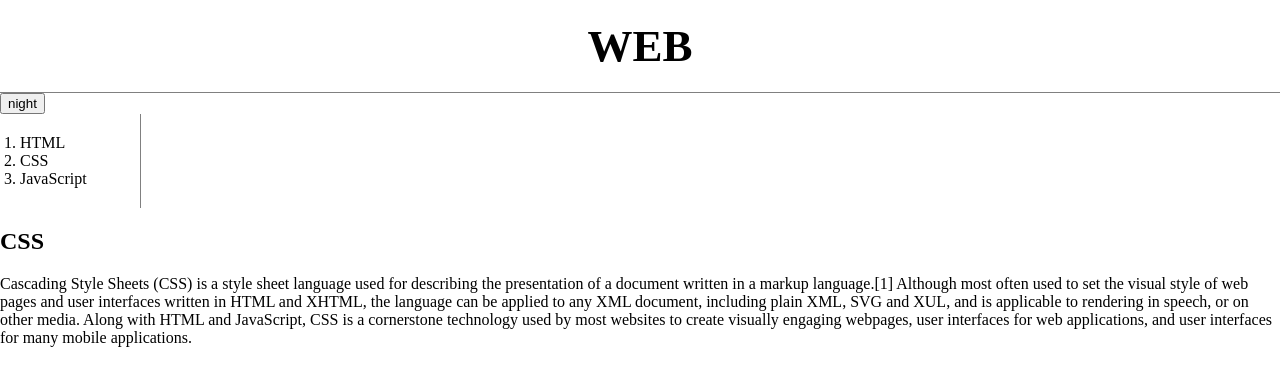
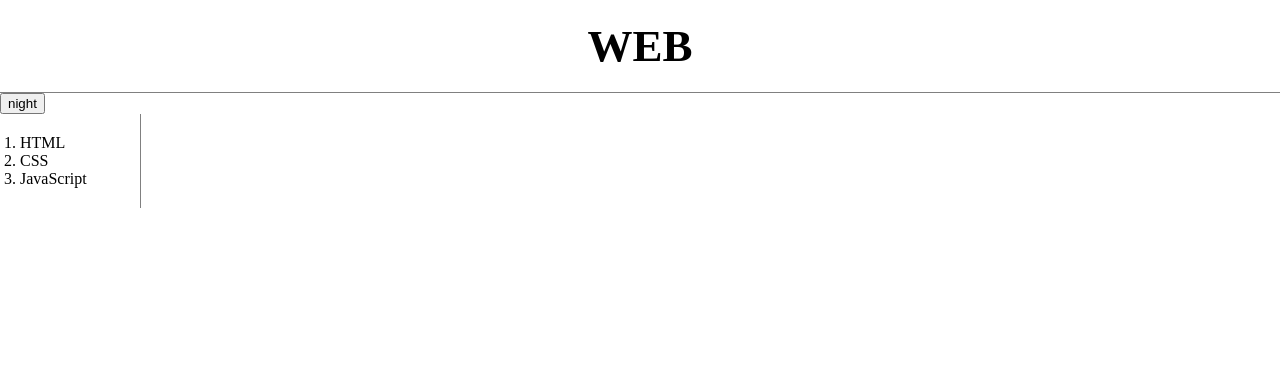
Before and after one commit to gzfkvcehk/my-first-web-site, a plain HTML site: page index.html in a window 1280 px wide. Drawn offline with Linux system fonts and the light colour scheme.

Commit message:
Update index.html

```diff
--- a/index.html
+++ b/index.html
@@ -57,13 +57,6 @@
       <li><a href="2.html">CSS</a></li>
       <li><a href="3.html">JavaScript</a></li>
     </ol>
-    <div id="article">
-        <h2>CSS</h2>
-        <p>
-          Cascading Style Sheets (CSS) is a style sheet language used for describing the presentation of a document written in a markup language.[1] Although most often used to set the visual style of web pages and user interfaces written in HTML and XHTML, the language can be applied to any XML document, including plain XML, SVG and XUL, and is applicable to rendering in speech, or on other media. Along with HTML and JavaScript, CSS is a cornerstone technology used by most websites to create visually engaging webpages, user interfaces for web applications, and user interfaces for many mobile applications.
-        </p>
-      </div>
-  </div>
   <script>
 function LinksSetColor(color){
     var alist = document.querySelectorAll('a');
```
